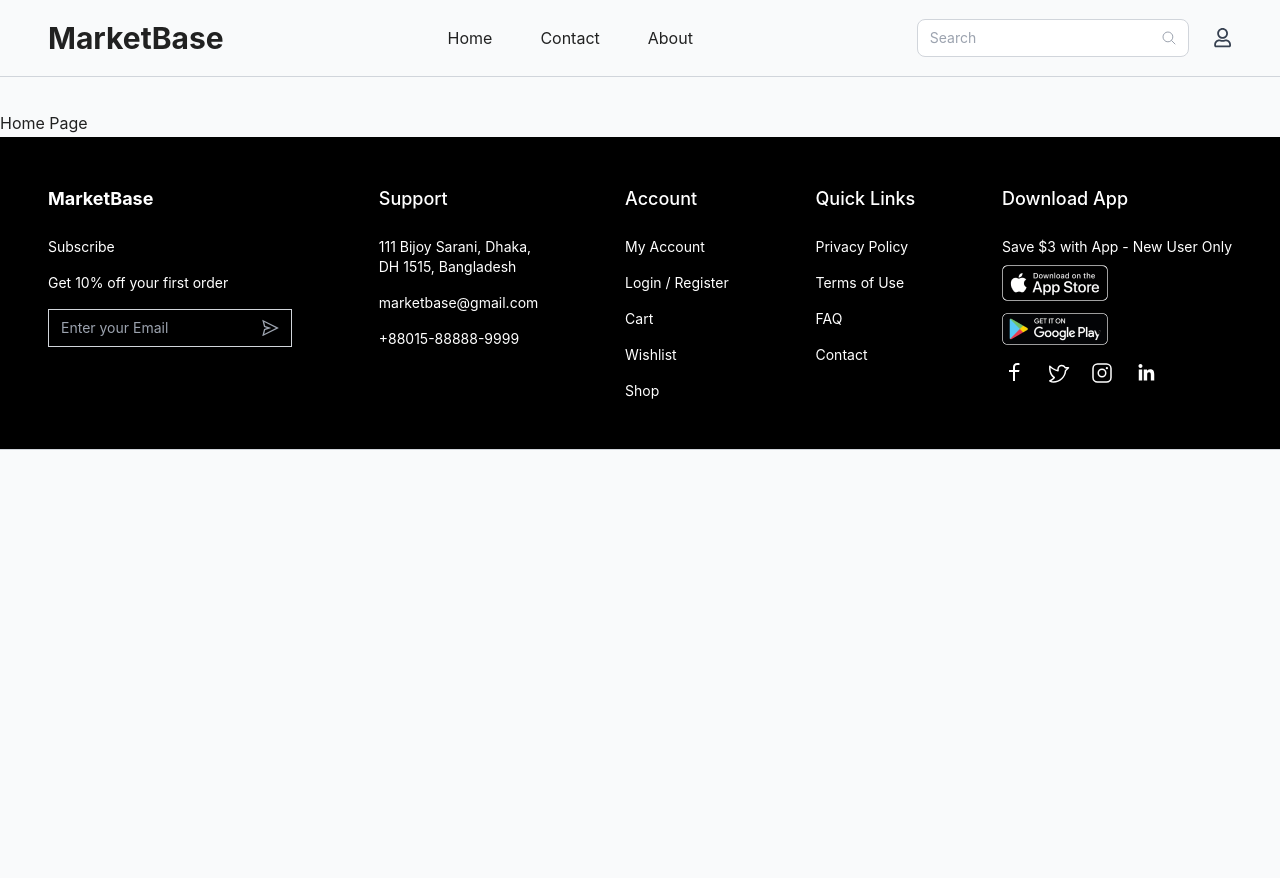
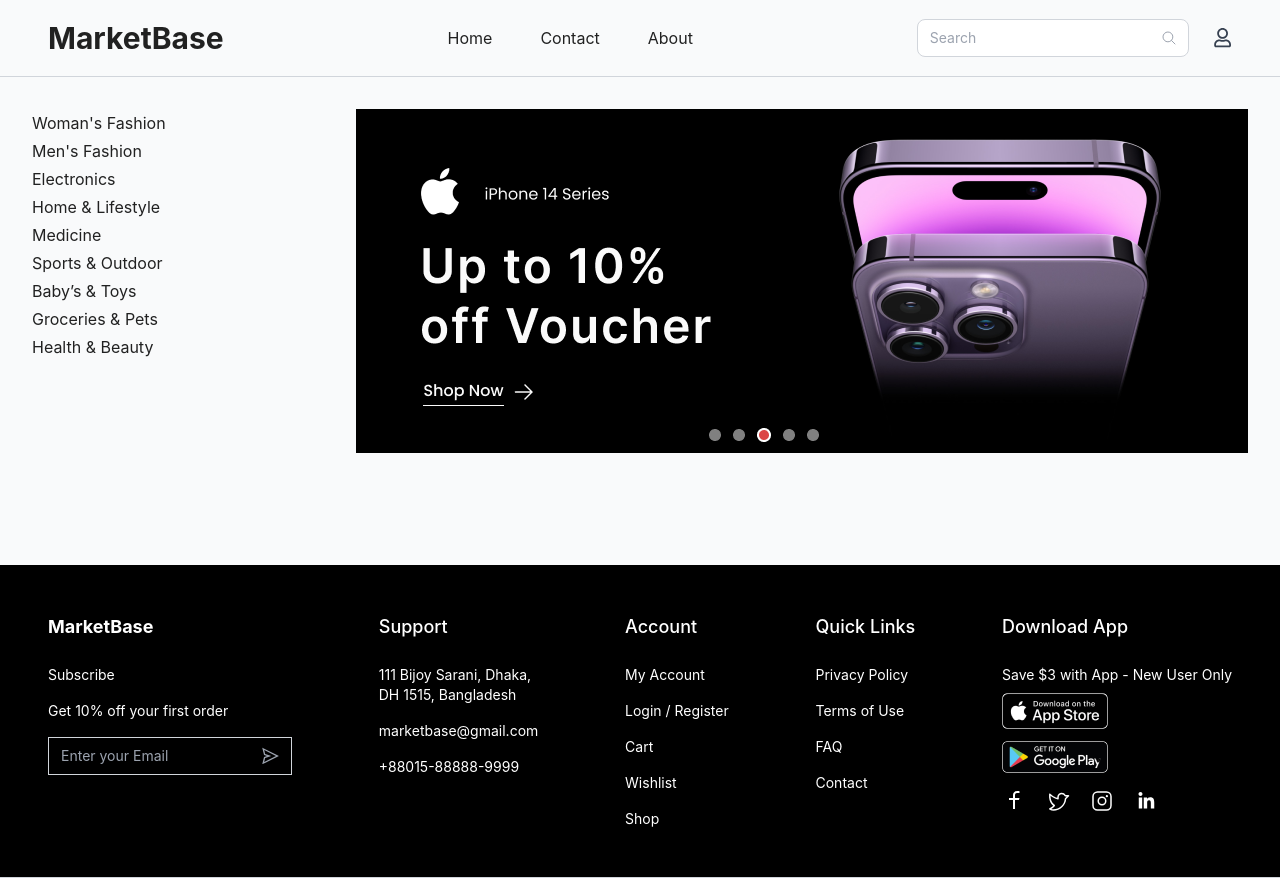
Before and after one commit to muskanmi/marketBase, a Next.js app in the folder frontend/: page / in a window 1280 px wide. Before the commit the page ends 800 px from the top, so only its background shows below. Built offline with nearby package versions, Linux system fonts and the light colour scheme.

Commit message:
working home page UI

```diff
--- a/frontend/pages/index.js
+++ b/frontend/pages/index.js
@@ -1,7 +1,33 @@
+import Image from "next/image";
+import banner from "../public/images/banner_image.png";
+
 export default function Home() {
   return (
-    <section>
-      <div>Home Page</div>
+    <section className="overflow-x-hidden">
+      <div className="container mx-auto px-4 md:px-8">
+        <div className="flex flex-col justify-between w-full md:flex-row mb-28">
+          <div>
+            <ul>
+              <li>Woman's Fashion</li>
+              <li>Men's Fashion</li>
+              <li>Electronics</li>
+              <li>Home & Lifestyle</li>
+              <li>Medicine</li>
+              <li>Sports & Outdoor</li>
+              <li>Baby’s & Toys</li>
+              <li>Groceries & Pets</li>
+              <li>Health & Beauty</li>
+            </ul>
+          </div>
+          <div>
+            <Image
+              src={banner}
+              alt="banner image"
+              style={{ maxWidth: "100%", height: "auto" }}
+            />
+          </div>
+        </div>
+      </div>
     </section>
   );
 }
--- a/frontend/tailwind.config.js
+++ b/frontend/tailwind.config.js
@@ -11,6 +11,17 @@
         background: "var(--background)",
         foreground: "var(--foreground)",
       },
+      container: {
+        center: true,
+        padding: "1rem", // Adjust padding as needed
+        screens: {
+          sm: "100%", // Full width on small screens
+          md: "100%", // Full width on medium screens
+          lg: "1024px", // Custom width for large screens
+          xl: "1280px", // Custom width for extra-large screens
+          "2xl": "1280px", // Custom width for 2xl screens
+        },
+      },
     },
   },
   plugins: [],
```
Also changed, not shown: frontend/public/images/banner_image.png (added).
